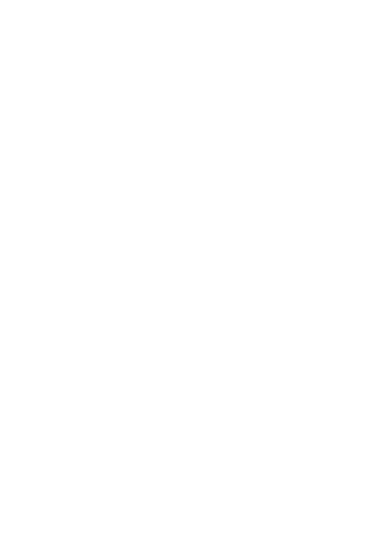
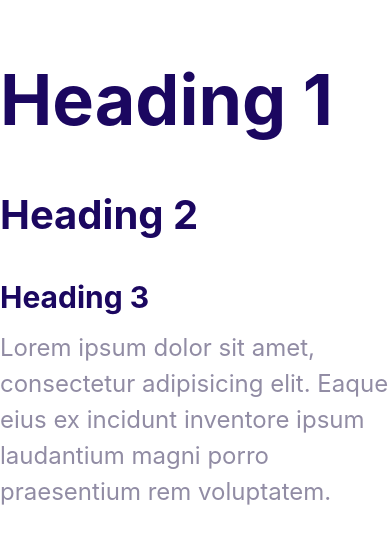
Before and after one commit to namsir/css-hosting, a Vue app: page / in a window 390 px wide. Shown: the top 544 px of the page. Built offline with nearby package versions, Linux system fonts and the light colour scheme.

Commit message:
define styles for fonts mobile and desktop

```diff
--- a/src/App.vue
+++ b/src/App.vue
@@ -1,9 +1,12 @@
 <template>
-
+  <h1>Heading 1</h1>
+  <h2>Heading 2</h2>
+  <h3>Heading 3</h3>
+  <p>Lorem ipsum dolor sit amet, consectetur adipisicing elit. Eaque eius ex incidunt inventore ipsum laudantium magni porro praesentium rem voluptatem.</p>
 </template>
 
 <script setup>
-import HelloWorld from './components/HelloWorld.vue'
+
 </script>
 
 <style>
--- a/src/assets/css/style.css
+++ b/src/assets/css/style.css
@@ -1,4 +1,4 @@
-:root{
+:root {
     /*
      Color Palette
      */
@@ -9,7 +9,53 @@
     --color-body: #918ca4;
 }
 
-body{
+html {
+    /* 62.5% of 16px = 10px */
+    font-size: 62.5%;
+}
+
+body {
 
     font-family: Inter, Arial, Helvetica, sans-serif;
+    color: var(--color-body);
+    font-size: 2.4rem;
+    line-height: 1.5;
 }
+
+h1, h2, h3 {
+    color: var(--color-headings);
+    margin-bottom: 1rem;
+}
+
+h1 {
+    font-size: 7rem;
+}
+
+h2 {
+    font-size: 4rem;
+}
+
+h3 {
+    font-size: 3rem;
+}
+
+p  {
+    margin-top: 0;
+}
+
+
+@media screen and (min-width: 1024px){
+    body{
+        font-size: 1.8rem;
+    }
+    h1 {
+        font-size: 8rem;
+    }
+    h2 {
+        font-size: 4rem;
+    }
+    h3 {
+        font-size: 2.4rem;
+    }
+
+}
```
